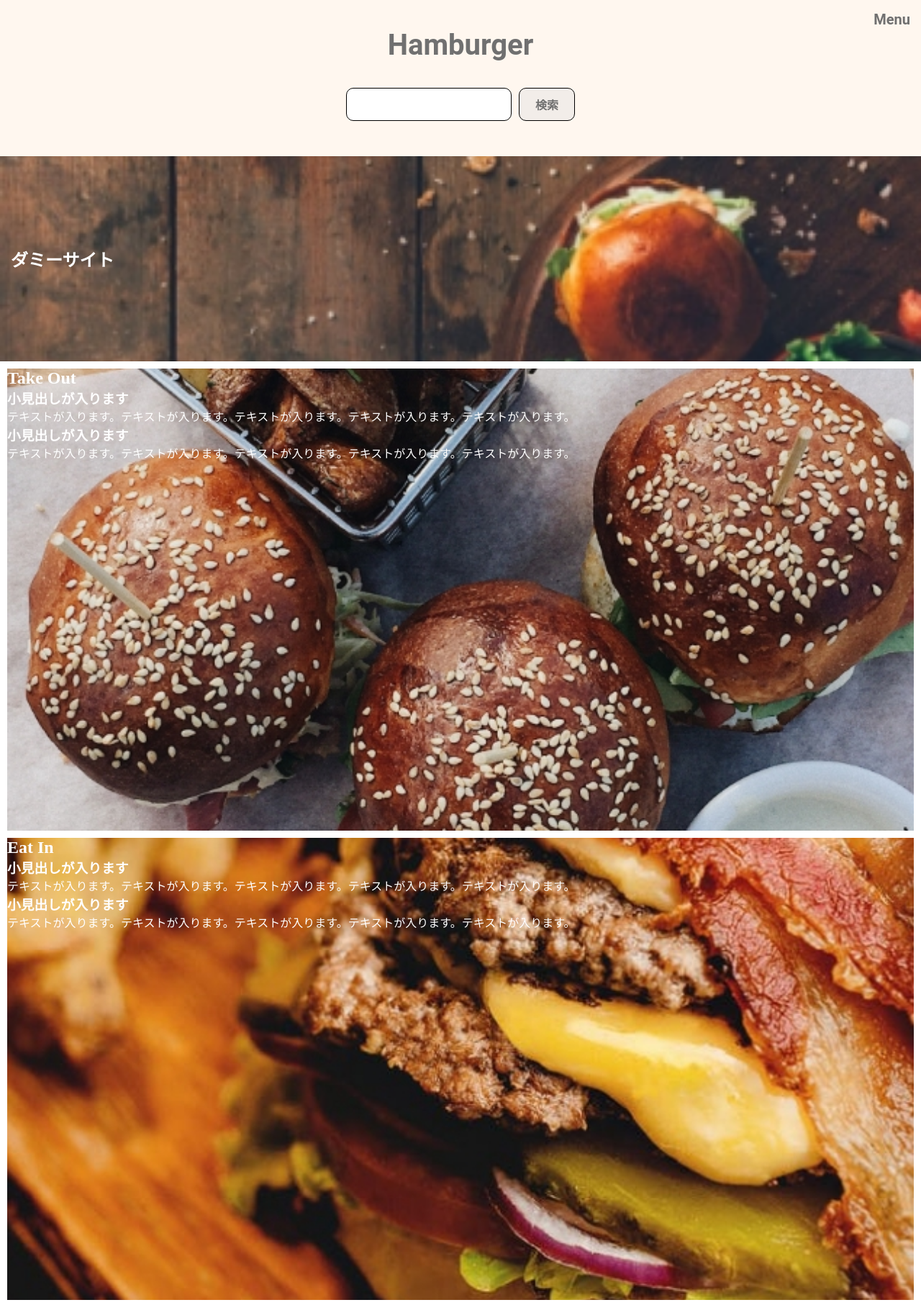
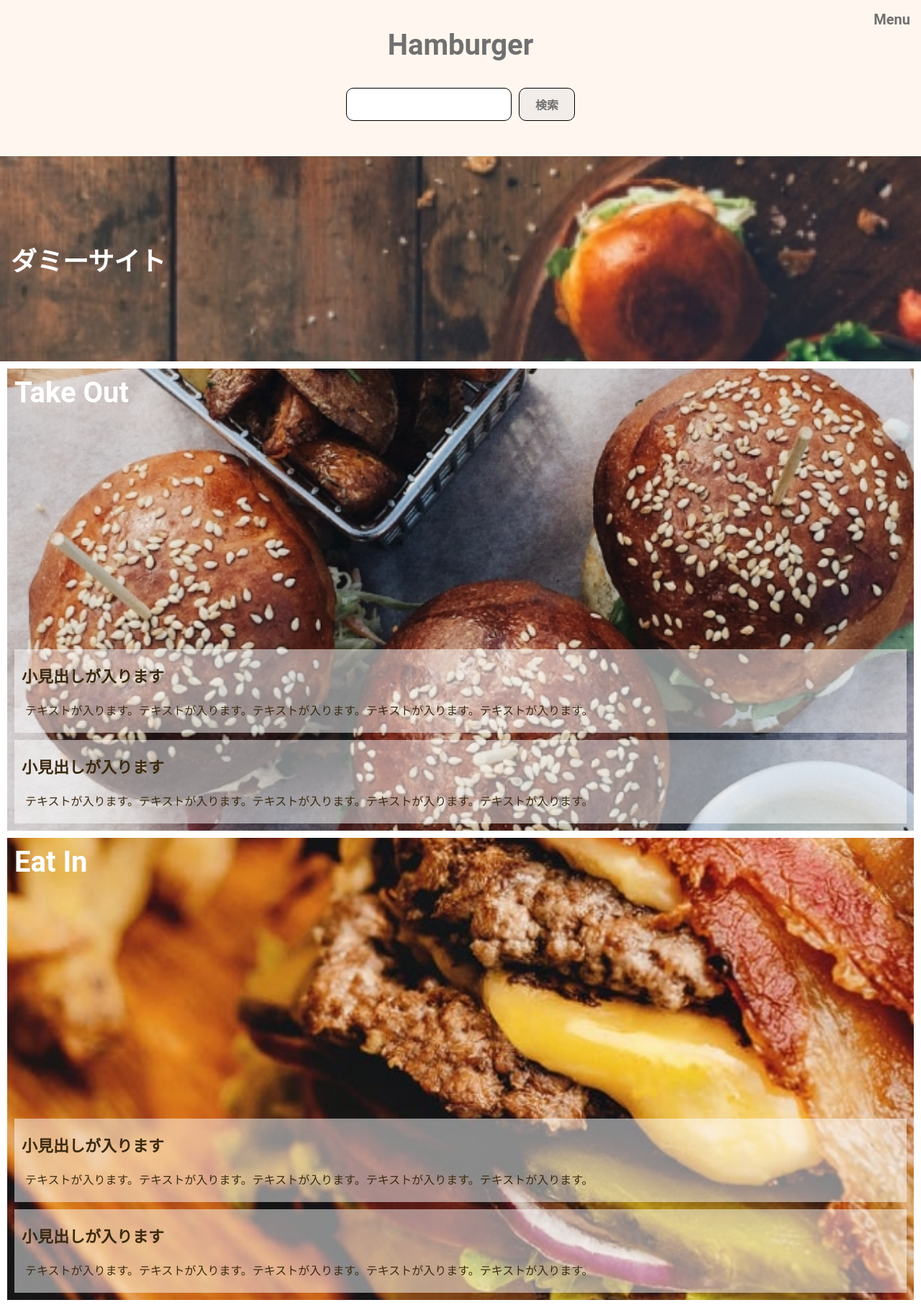
Before and after one commit to Kazu-12/hamburger-sample, a PHP site: page / in a window 1280 px wide. Shown: the top 1813 px of the page at 72% size. Run offline with PHP 8.4, Linux system fonts and the light colour scheme.

Commit message:
フロントページへ地図の埋め込み

```diff
--- a/css/style.css
+++ b/css/style.css
@@ -389,12 +389,13 @@ progress {
 .p-main-visual > h2 {
   color: #fff;
   font-weight: bold;
+  font-size: 36px;
   margin-left: 15px;
 }
 
 .p-branch-menu {
   margin: 10px;
-  color: #fff;
+  font-family: roboto;
 }
 
 .p-branch-menu__take-out, .p-branch-menu__eat-in {
@@ -402,6 +403,14 @@ progress {
   height: 642px;
   background-size: cover;
   background-position: center;
+  display: flex;
+  flex-direction: column;
+}
+
+.p-branch-menu__take-out h2, .p-branch-menu__eat-in h2 {
+  color: #fff;
+  font-size: 40px;
+  margin: 10px;
 }
 
 .p-branch-menu__take-out {
@@ -412,4 +421,45 @@ progress {
   margin-top: 10px;
   background-image: url(../img/eat-in.jpg);
 }
+
+.p-branch-menu .p-branch-menu__txt {
+  margin-top: auto;
+}
+
+.p-branch-menu .p-branch-menu__txt-box {
+  background-color: rgba(255, 255, 255, 0.5);
+  color: #3C2A10;
+  margin: 0 10px 10px 10px;
+  font-family: "M+ 1m";
+}
+
+.p-branch-menu .p-branch-menu__txt-box h3 {
+  font-size: 22px;
+  font-weight: bold;
+  padding: 20px 10px;
+}
+
+.p-branch-menu .p-branch-menu__txt-box dd {
+  font-size: 16px;
+  padding: 0 15px 20px;
+}
+
+.p-map__back {
+  background-color: #000;
+  height: 690px;
+}
+
+.p-map__txt {
+  position: relative;
+  z-index: 10;
+  color: #fff;
+  background-color: rgba(0, 0, 0, 0.5);
+}
+
+.p-map__map iframe {
+  position: absolute;
+  width: 100%;
+  height: 690px;
+  opacity: 0.5;
+}
 /*# sourceMappingURL=style.css.map */
--- a/index.html
+++ b/index.html
@@ -1,12 +1,13 @@
 <!DOCTYPE html>
 <html lang="ja">
+
 <head>
     <meta charset="UTF-8">
     <meta name="viewport" content="width=device-width, initial-scale=1.0">
     <title>Hamburger|ダミーサイト</title>
     <link rel="stylesheet" href="./css/style.css">
+</head>
 
-</head>
 <body>
     <header class="l-header">
         <div class="c-button__menu"><a>Menu</a></div>
@@ -27,43 +28,43 @@
                 <ul>
                     <li class="p-branch-menu__take-out">
                         <h2>Take Out</h2>
-                        <dl>
-                            <dt>
-                                <h3>小見出しが入ります</h3>
+                        <div class="p-branch-menu__txt">
+                            <dl class="p-branch-menu__txt-box">
+                                <dt><h3>小見出しが入ります</h3></dt>
                                 <dd>テキストが入ります。テキストが入ります。テキストが入ります。テキストが入ります。テキストが入ります。</dd>
-                            </dt>
                             </dl>
-                        <dl>
-                            <dt>
-                                <h3>小見出しが入ります</h3>
+                            <dl class="p-branch-menu__txt-box">
+                                <dt><h3>小見出しが入ります</h3></dt>
                                 <dd>テキストが入ります。テキストが入ります。テキストが入ります。テキストが入ります。テキストが入ります。</dd>
-                            </dt>
                             </dl>
+                        </div>
                     </li>
                     <li class="p-branch-menu__eat-in">
                         <h2>Eat In</h2>
-                        <dl>
-                            <dt>
-                                <h3>小見出しが入ります</h3>
+                        <div class="p-branch-menu__txt">
+                            <dl class="p-branch-menu__txt-box">
+                                <dt><h3>小見出しが入ります</h3></dt>
                                 <dd>テキストが入ります。テキストが入ります。テキストが入ります。テキストが入ります。テキストが入ります。</dd>
-                            </dt>
                             </dl>
-                        <dl>
-                            <dt>
-                                <h3>小見出しが入ります</h3>
+                            <dl class="p-branch-menu__txt-box">
+                                <dt><h3>小見出しが入ります</h3></dt>
                                 <dd>テキストが入ります。テキストが入ります。テキストが入ります。テキストが入ります。テキストが入ります。</dd>
-                            </dt>
                             </dl>
+                        </div>
                     </li>
                 </ul>
             </div>
 
             <section class="p-map">
+                <div class="p-map__back">
+                    <div class="p-map__map">
+                        <iframe src="https://www.google.com/maps/embed?pb=!1m18!1m12!1m3!1d3241.8085325534116!2d139.7438779655504!3d35.6570886889025!2m3!1f0!2f0!3f0!3m2!1i1024!2i768!4f13.1!3m3!1m2!1s0x60188bbd9009ec09%3A0x481a93f0d2a409dd!2z5p2x5Lqs44K_44Ov44O8!5e0!3m2!1sja!2sjp!4v1620598205785!5m2!1sja!2sjp" style="border:0;" allowfullscreen="" loading="lazy"></iframe>
+                    </div>
                     <div class="p-map__txt">
                         <h3>見出しが入ります</h3>
                         <p>テキストが入ります。テキストが入ります。テキストが入ります。テキストが入ります。テキストが入ります。テキストが入ります。テキストが入ります。テキストが入ります。テキストが入ります。テキストが入ります。テキストが入ります。テキストが入ります。テキストが入ります。テキストが入ります。テキストが入ります。テキストが入ります。テキストが入ります。テキストが入ります。テキストが入ります。テキストが入ります。テキストが入ります。テキストが入ります。テキストが入ります。テキストが入ります。テキストが入ります。テキストが入ります。テキストが入ります。テキストが入ります。テキストが入ります。テキストが入ります。テキストが入ります。テキストが入ります。テキストが入ります。テキストが入ります。テキストが入ります。テキストが入ります。テキストが入ります。テキストが入ります。テキストが入ります。</p>
                     </div>
-                <div class="p-map__map"></div>
+                </div>
             </section>
         </article>
     </main>
--- a/scss/style.scss
+++ b/scss/style.scss
@@ -1,3 +1,4 @@
+@charset "UTF-8";
 /*======================================
 Foundation
 ========================================*/
@@ -70,18 +71,26 @@ Foundation
     & > h2{
         color: #fff;
         font-weight: bold;
+        font-size: 36px;
         margin-left: 15px;
     }
 }
 
 .p-branch-menu{
     margin: 10px;
-    color: #fff;
+    font-family: roboto;
     &__take-out,&__eat-in{
         width: auto;
         height: 642px;
         background-size: cover;
         background-position: center;
+        display: flex;
+        flex-direction: column;
+        h2{
+            color: #fff;
+            font-size: 40px;
+            margin: 10px;
+        }
     }
     &__take-out{
         background-image: url(../img/take-out.jpg);
@@ -90,4 +99,43 @@ Foundation
         margin-top: 10px;
         background-image: url(../img/eat-in.jpg);
     }
+    .p-branch-menu__txt{
+        margin-top: auto;
+    }
+    .p-branch-menu__txt-box{
+        background-color: rgba($color: #fff, $alpha: 0.5);
+        color: #3C2A10;
+        margin: 0 10px 10px 10px;
+        font-family: "M+ 1m";
+        h3{
+            font-size: 22px;
+            font-weight: bold;
+            padding: 20px 10px;
+        }
+        dd{
+            font-size: 16px;
+            padding: 0 15px 20px;
+        }
+    }
 }
+
+.p-map{
+    &__back{
+        background-color: #000;
+        height: 690px;
+    }
+    &__txt{
+        position: relative;
+        z-index: 10;
+        color: #fff;
+        background-color: rgba($color: #000000, $alpha: 0.5);
+    }
+    &__map{
+        iframe{
+            position: absolute;
+            width: 100%;
+            height: 690px;
+            opacity: 0.5;
+        }
+    }
+}
```
Also changed, not shown: 1 other file. Lines whose indentation alone changed are shown as unchanged.
